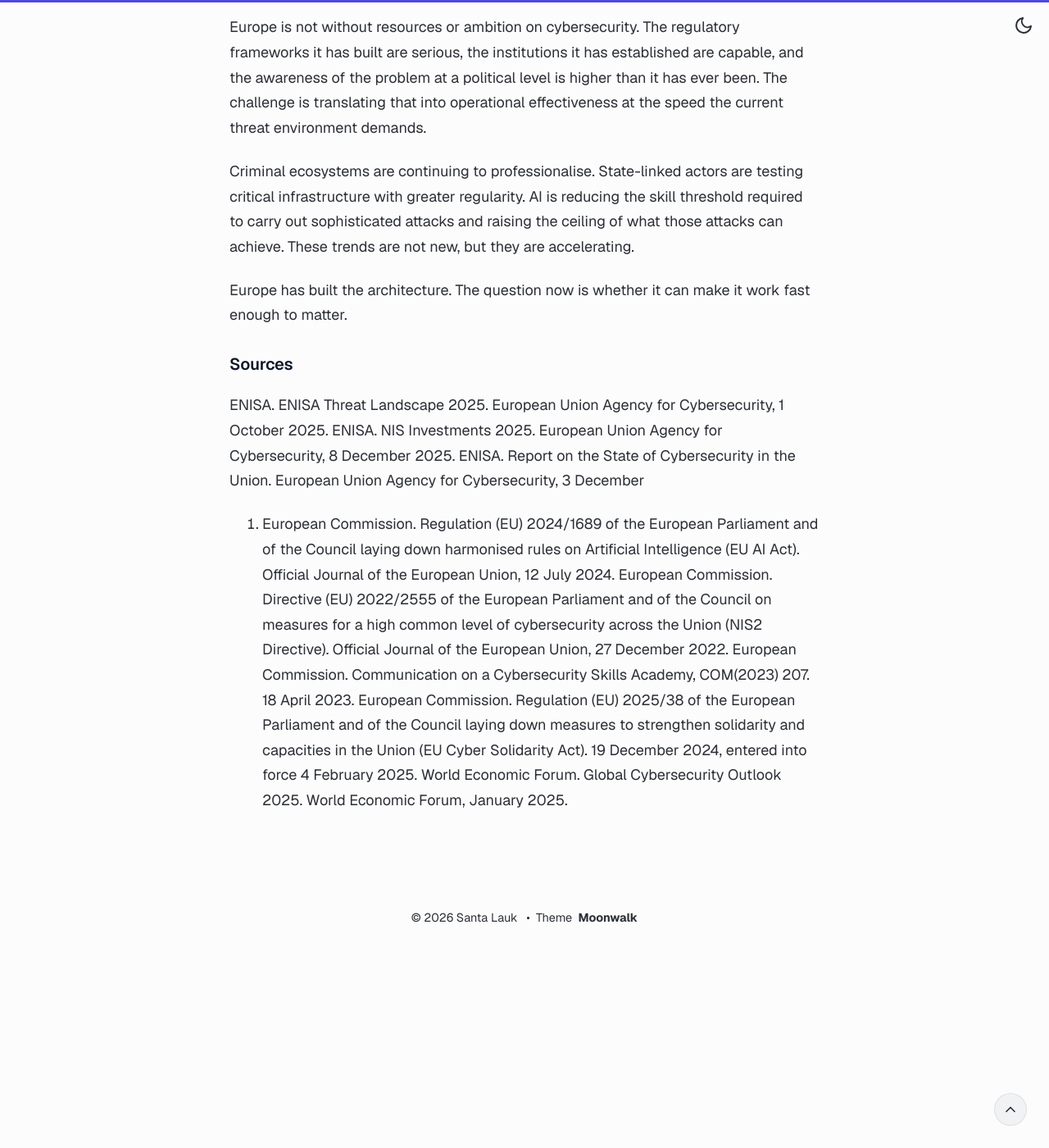
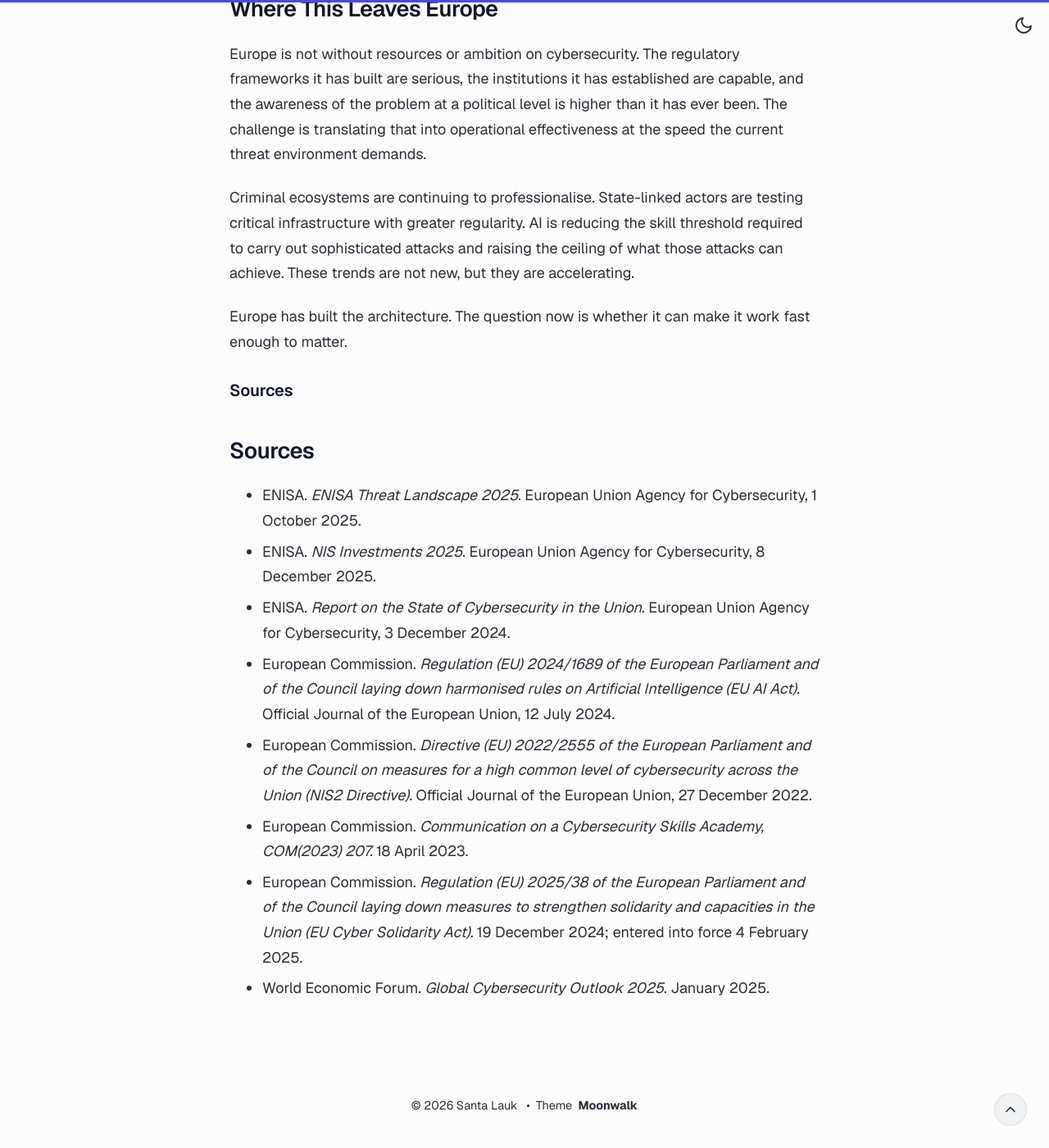
Before and after one commit to SantaLauk/santalauk.github.io, a Jekyll site: the page built from _posts/2026-06-22-ai-and-cybersecurity-europes-growing-reckoning.md, in a window 1280 px wide and 1400 px high, scrolled down 5258 px. Shown: the whole window at 82% size. Built offline with Jekyll 4.4.1, drawn with Linux system fonts in a browser that asks for light colours; before the commit the page ends 6429 px from its top, so only the background shows below that.

Commit message:
Update 2026-06-22-ai-and-cybersecurity-europes-growing-reckoning.md

```diff
--- a/_posts/2026-06-22-ai-and-cybersecurity-europes-growing-reckoning.md
+++ b/_posts/2026-06-22-ai-and-cybersecurity-europes-growing-reckoning.md
@@ -170,17 +170,13 @@ enough to matter.
 
 ### Sources
 
-ENISA. ENISA Threat Landscape 2025. European Union Agency for Cybersecurity, 1 October 2025.
-ENISA. NIS Investments 2025. European Union Agency for Cybersecurity, 8 December 2025.
-ENISA. Report on the State of Cybersecurity in the Union. European Union Agency for Cybersecurity, 3 December
-2024.
-European Commission. Regulation (EU) 2024/1689 of the European Parliament and of the Council laying down
-harmonised rules on Artificial Intelligence (EU AI Act). Official Journal of the European Union, 12 July 2024.
-European Commission. Directive (EU) 2022/2555 of the European Parliament and of the Council on measures for a
-high common level of cybersecurity across the Union (NIS2 Directive). Official Journal of the European Union, 27
-December 2022.
-European Commission. Communication on a Cybersecurity Skills Academy, COM(2023) 207. 18 April 2023.
-European Commission. Regulation (EU) 2025/38 of the European Parliament and of the Council laying down
-measures to strengthen solidarity and capacities in the Union (EU Cyber Solidarity Act). 19 December 2024, entered
-into force 4 February 2025.
-World Economic Forum. Global Cybersecurity Outlook 2025. World Economic Forum, January 2025.
+## Sources
+
+* ENISA. *ENISA Threat Landscape 2025*. European Union Agency for Cybersecurity, 1 October 2025.
+* ENISA. *NIS Investments 2025*. European Union Agency for Cybersecurity, 8 December 2025.
+* ENISA. *Report on the State of Cybersecurity in the Union*. European Union Agency for Cybersecurity, 3 December 2024.
+* European Commission. *Regulation (EU) 2024/1689 of the European Parliament and of the Council laying down harmonised rules on Artificial Intelligence (EU AI Act).* Official Journal of the European Union, 12 July 2024.
+* European Commission. *Directive (EU) 2022/2555 of the European Parliament and of the Council on measures for a high common level of cybersecurity across the Union (NIS2 Directive).* Official Journal of the European Union, 27 December 2022.
+* European Commission. *Communication on a Cybersecurity Skills Academy, COM(2023) 207.* 18 April 2023.
+* European Commission. *Regulation (EU) 2025/38 of the European Parliament and of the Council laying down measures to strengthen solidarity and capacities in the Union (EU Cyber Solidarity Act).* 19 December 2024; entered into force 4 February 2025.
+* World Economic Forum. *Global Cybersecurity Outlook 2025*. January 2025.
```
